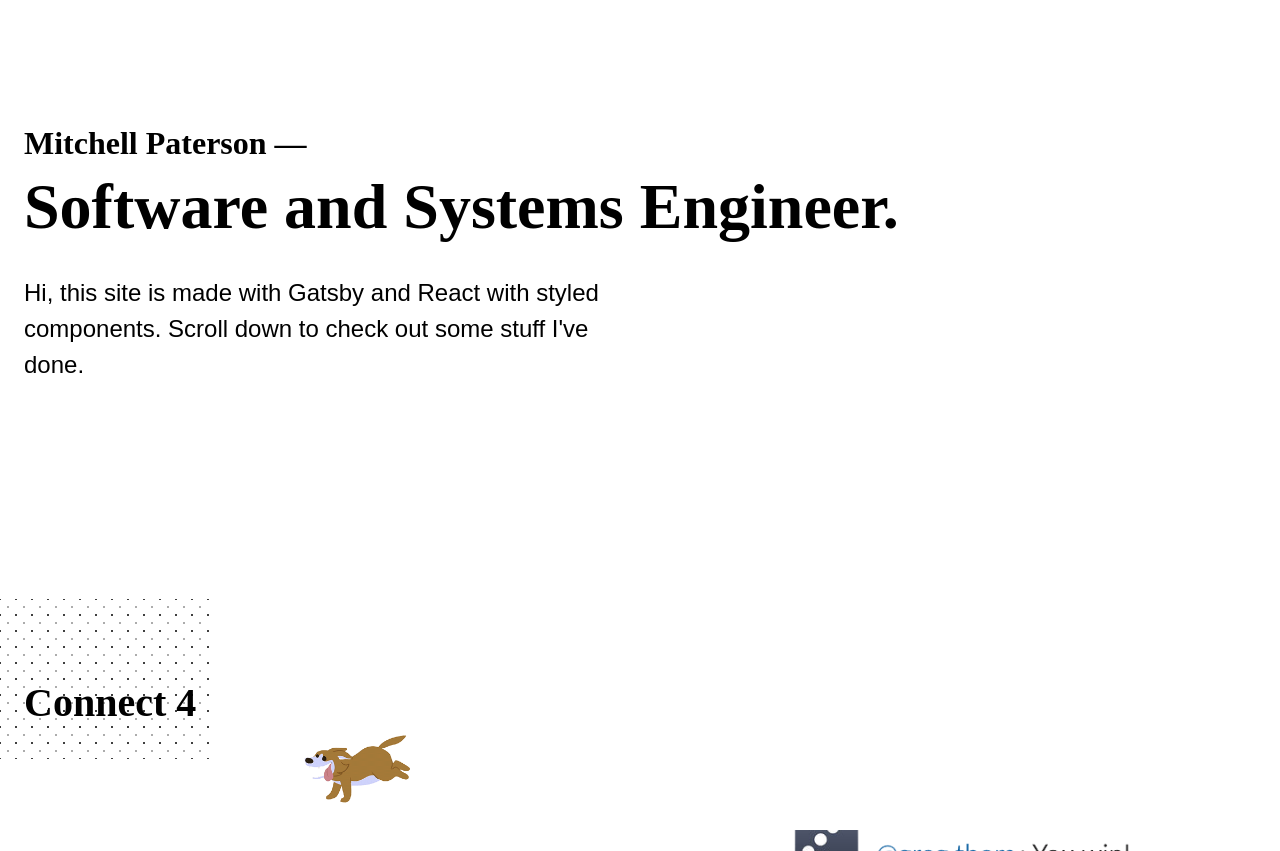
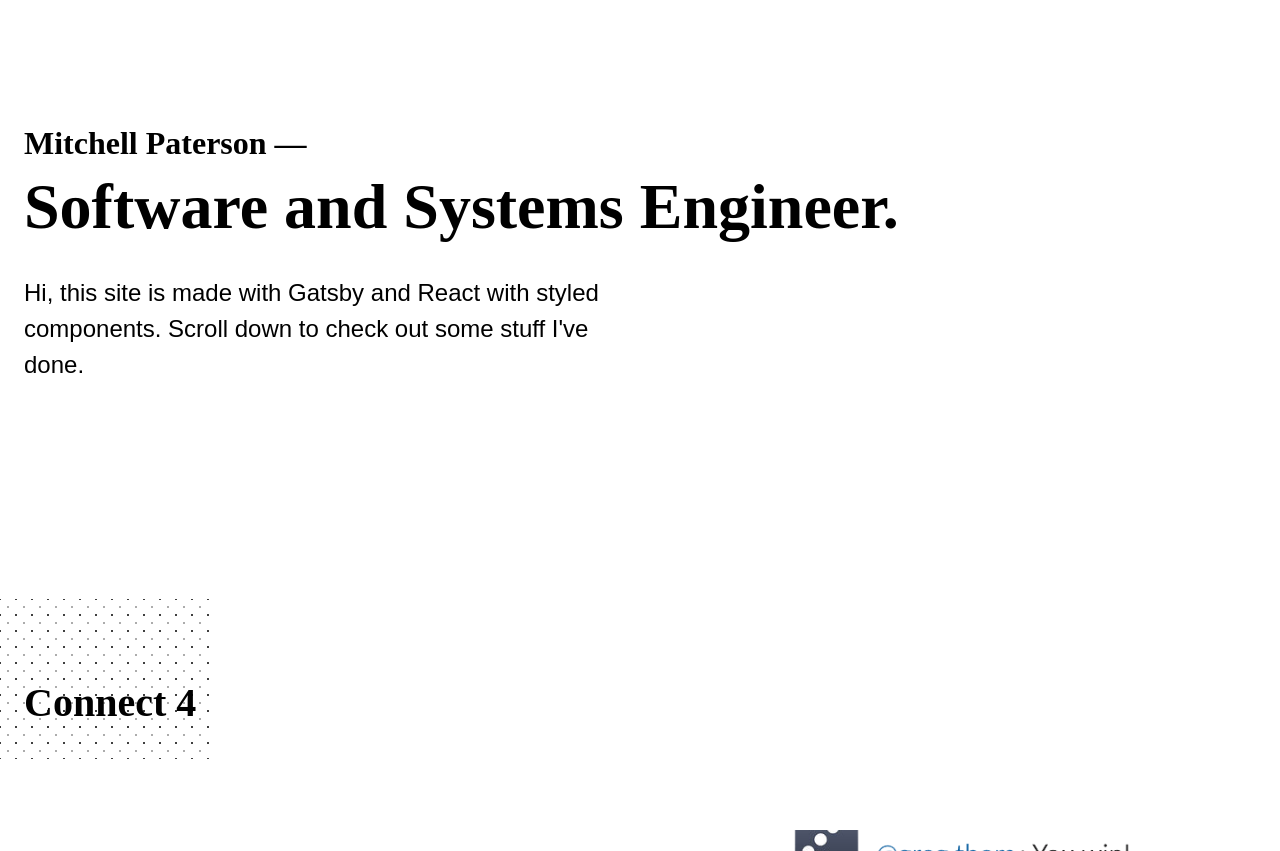
Before and after one commit to mtchd/mitchellpaterson.tech, a Gatsby site: page / in a window 1280 px wide. Shown: the top 851 px of the page. Built offline with nearby package versions, Linux system fonts and the light colour scheme; Gatsby itself is replaced by a stand-in of ours; no server answers; a web font is replaced by a local one.

Commit message:
Revert Corgi

```diff
--- a/src/pages/index.js
+++ b/src/pages/index.js
@@ -15,8 +15,6 @@ export default ({data}) => (
     <Container>
       <Hero />
     </Container>
-
-    <CorgiRoad numCorgis={2} />
 
     <HomeSection title="Connect 4">
       <Connect4 data={data}/>
```
